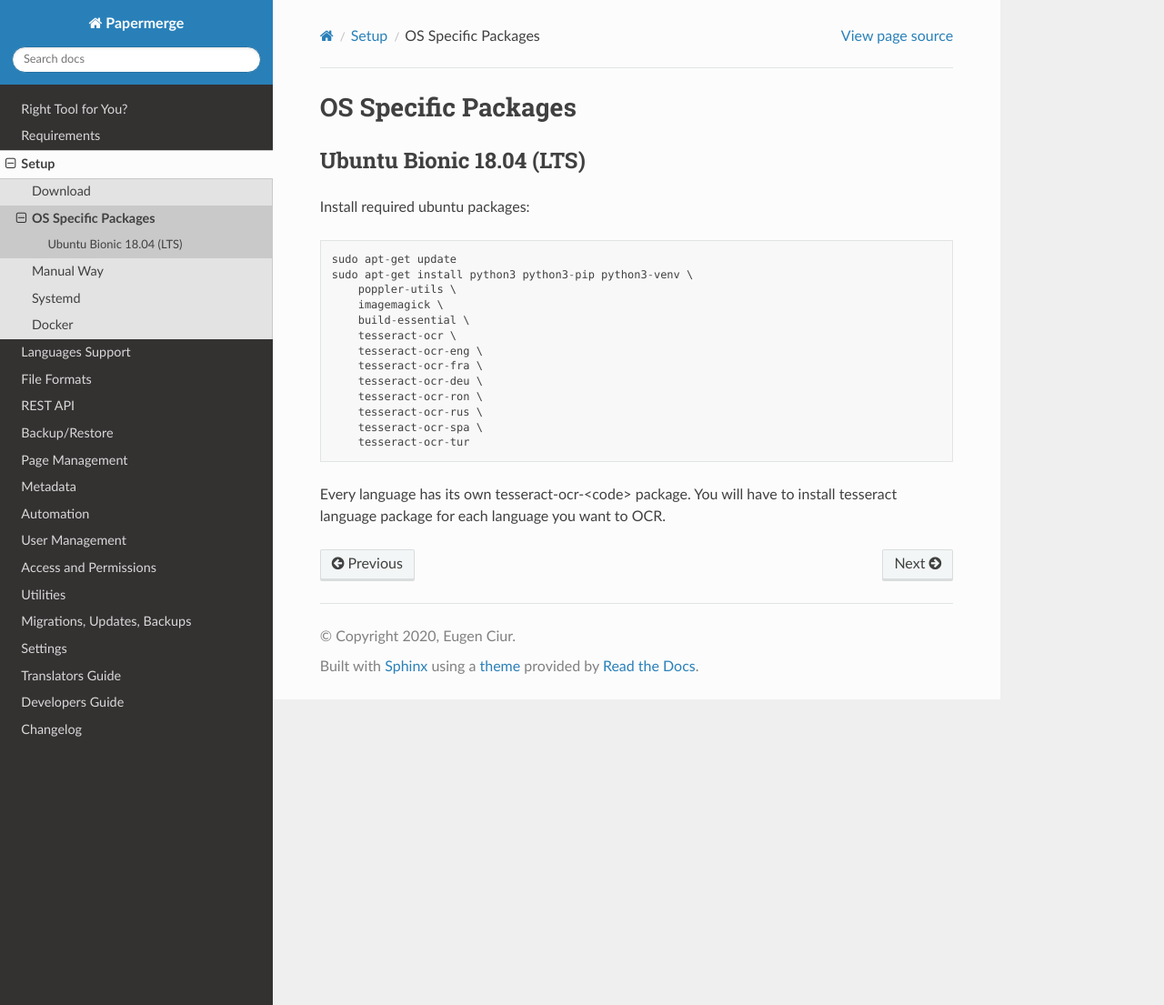
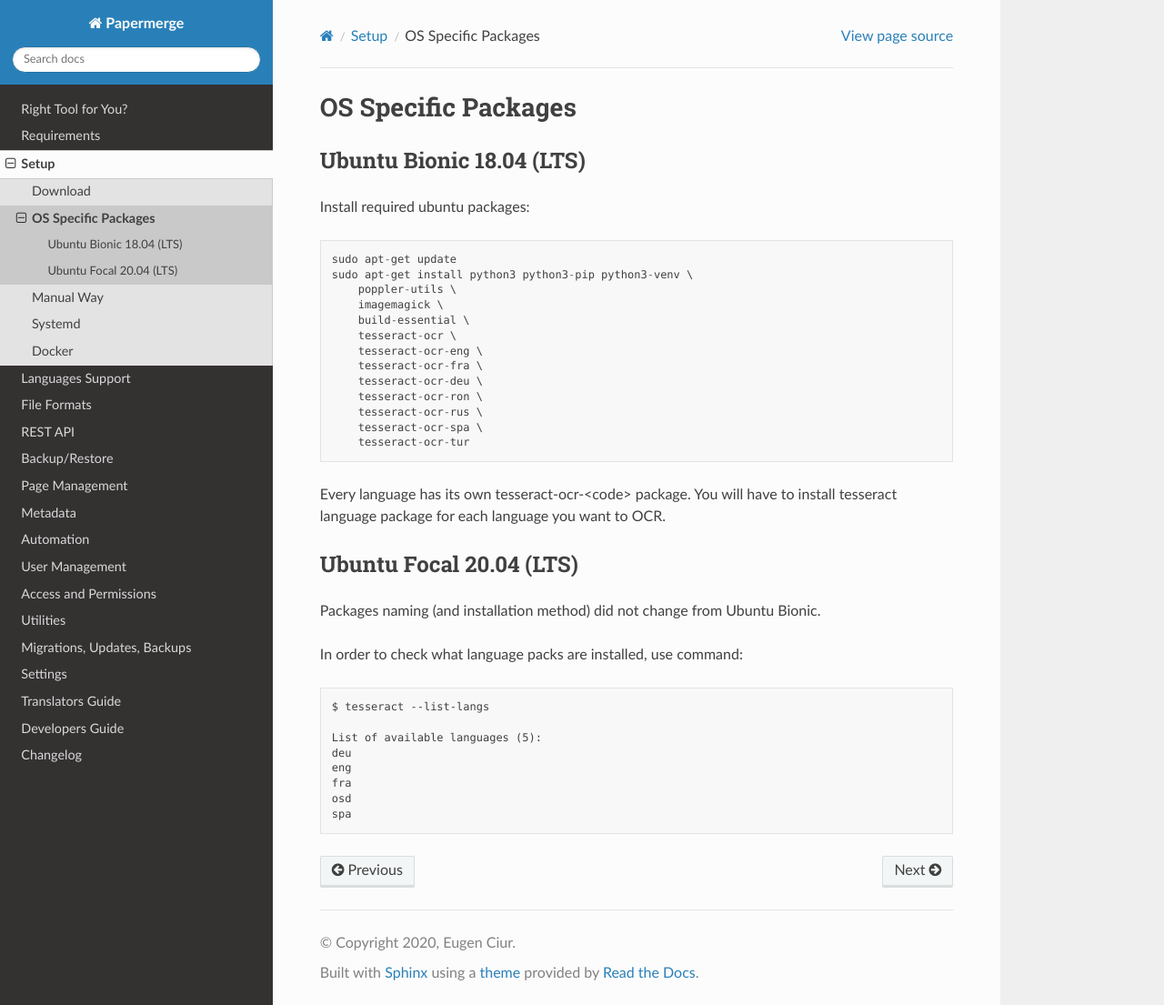
Before and after one commit to ciur/papermerge, a Sphinx documentation site: the page built from docs/source/setup/os_specific.rst, in a window 1280 px wide and 1105 px high. Shown: the whole window at 91% size. Built offline with Sphinx 7.4.7 and the Read the Docs theme 2.0.0, drawn with Linux system fonts in a browser that asks for light colours.

Commit message:
Documentation update

```diff
--- a/docs/source/setup/os_specific.rst
+++ b/docs/source/setup/os_specific.rst
@@ -25,3 +25,21 @@ Install required ubuntu packages::
 
 Every language has its own tesseract-ocr-<code> package. You will have to install tesseract language
 package for each language you want to OCR.
+
+
+Ubuntu Focal 20.04 (LTS)
+~~~~~~~~~~~~~~~~~~~~~~~~~
+
+Packages naming (and installation method) did not change from Ubuntu Bionic.
+
+
+In order to check what language packs are installed, use command::
+
+    $ tesseract --list-langs
+
+    List of available languages (5):
+    deu
+    eng
+    fra
+    osd
+    spa
```
